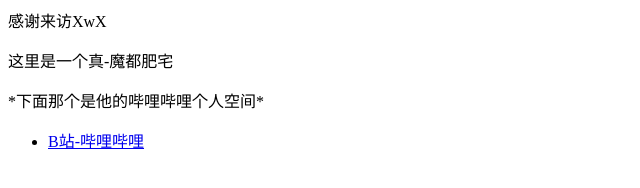
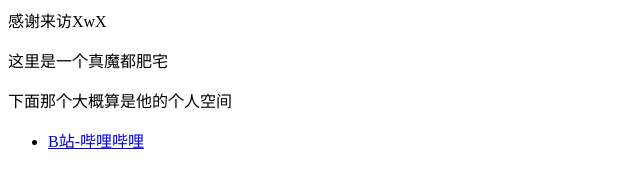
Before and after one commit to sihasihasiha/sihasihasiha.github.io, a plain HTML site: page index.html in a window 1280 px wide. Shown: the whole page, without its empty margins (0-640 px from the left). Drawn offline with Linux system fonts and the light colour scheme.

Commit message:
Update index.html

```diff
--- a/index.html
+++ b/index.html
@@ -1,6 +1,6 @@
 <p>感谢来访XwX</p>
-<p>这里是一个真-魔都肥宅 </p>
-<p>*下面那个是他的哔哩哔哩个人空间*</p>
+<p>这里是一个真魔都肥宅 </p>
+<p>下面那个大概算是他的个人空间</p>
 
 <ul>
   <li> <a href="https://space.bilibili.com/33636438">B站-哔哩哔哩</a> </li>
```
